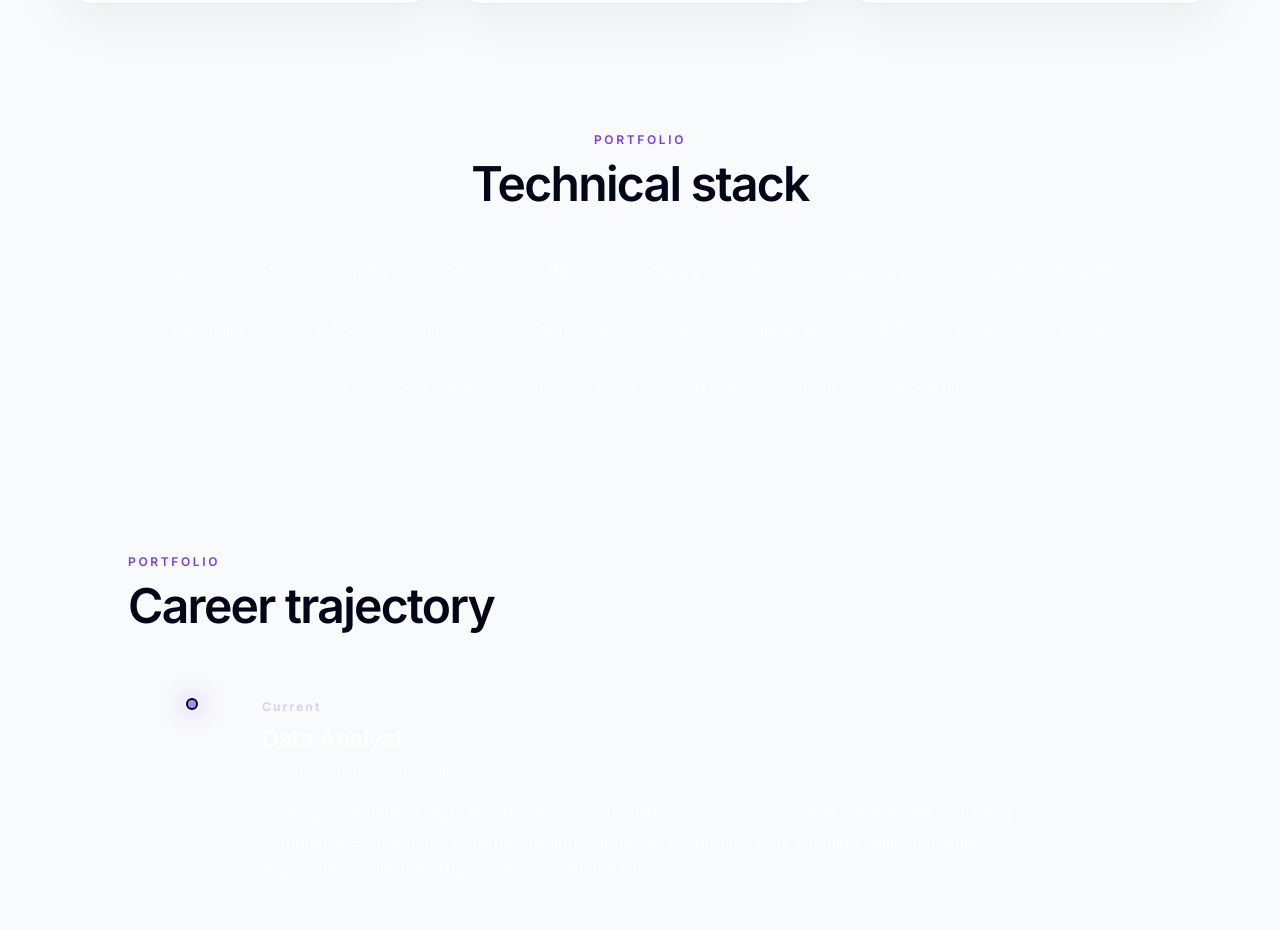
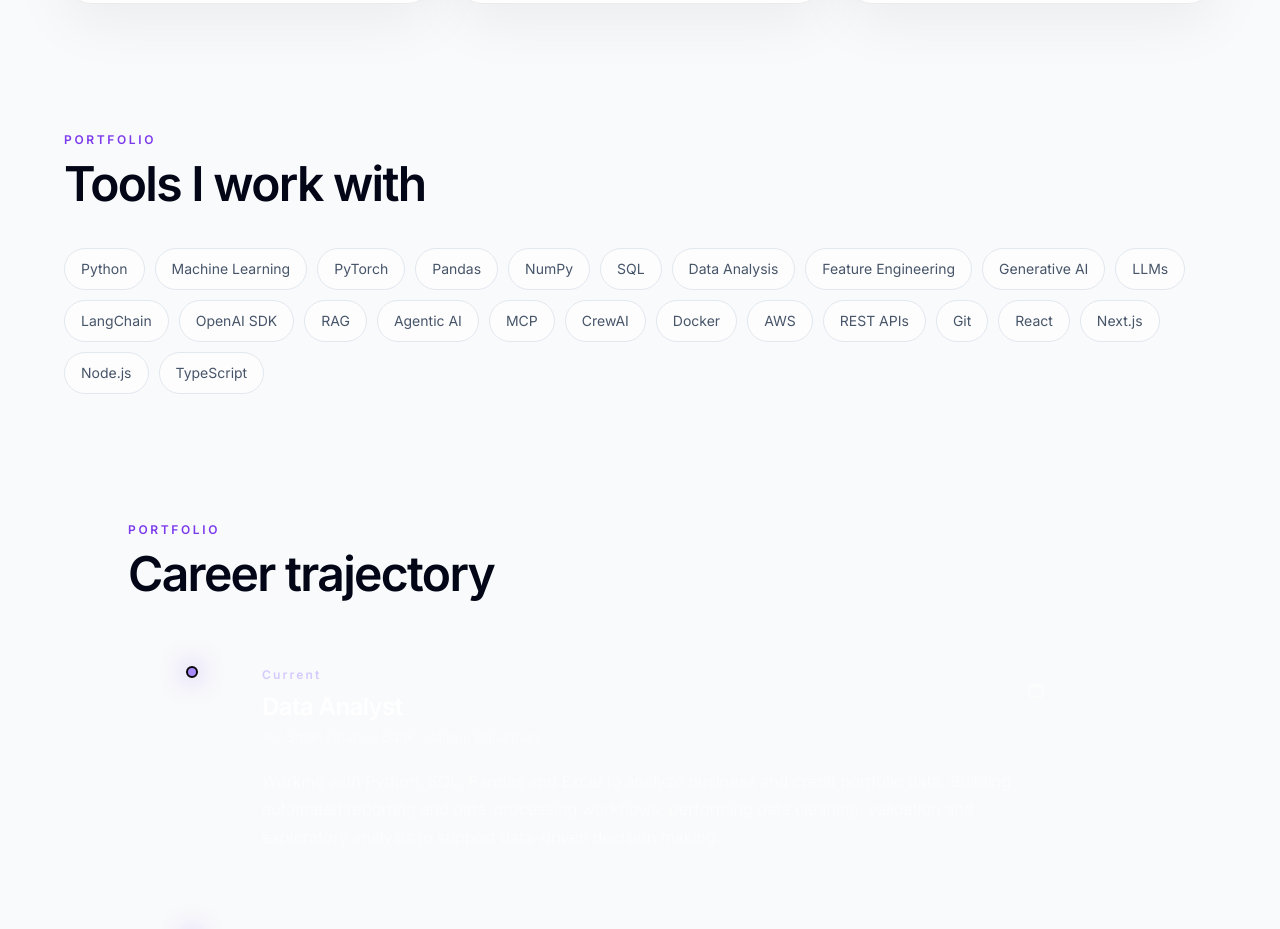
Before and after one commit to J3045/Portfolio-website, a Next.js app: page / in a window 1280 px wide. Shown: the part 2247-3176 px from the top of the page. Built offline with nearby package versions, Linux system fonts and the light colour scheme; no server answers.

Commit message:
Polish experience skills and theme interactions

```diff
--- a/components/skills.tsx
+++ b/components/skills.tsx
@@ -3,26 +3,4 @@
 import { skillsData } from "@/lib/data";
 import { useSectionInView } from "@/lib/hook";
 import { motion } from "framer-motion";
-
-export default function Skills() {
-  const { ref } = useSectionInView("Skills");
-  return (
-    <section id="skills" ref={ref} className="mb-36 max-w-5xl scroll-mt-28 text-center">
-      <SectionHeading>Technical stack</SectionHeading>
-      <div className="flex flex-wrap justify-center gap-3">
-        {skillsData.map((skill, index) => (
-          <motion.div
-            key={skill}
-            initial={{ opacity: 0, scale: .9 }}
-            whileInView={{ opacity: 1, scale: 1 }}
-            viewport={{ once: true }}
-            transition={{ delay: Math.min(index * .025, .4) }}
-            className="rounded-2xl border border-white/10 bg-white/[.035] px-5 py-3 text-sm text-white/65 transition hover:border-violet-400/40 hover:bg-violet-400/10 hover:text-white"
-          >
-            {skill}
-          </motion.div>
-        ))}
-      </div>
-    </section>
-  );
-}
+export default function Skills(){const {ref}=useSectionInView("Skills");return <section id="skills" ref={ref} className="mb-32 w-full max-w-6xl scroll-mt-28"><SectionHeading>Tools I work with</SectionHeading><div className="flex flex-wrap gap-2.5">{skillsData.map((skill,index)=><motion.span key={skill} initial={{opacity:0,y:10}} whileInView={{opacity:1,y:0}} viewport={{once:true}} transition={{delay:Math.min(index*.02,.3)}} className="rounded-full border border-slate-200 bg-white/70 px-4 py-2.5 text-sm text-slate-600 transition hover:-translate-y-0.5 hover:border-violet-300 hover:text-violet-700 dark:border-white/10 dark:bg-white/[.035] dark:text-white/55 dark:hover:border-violet-400/40 dark:hover:text-violet-200">{skill}</motion.span>)}</div></section>;}
```
